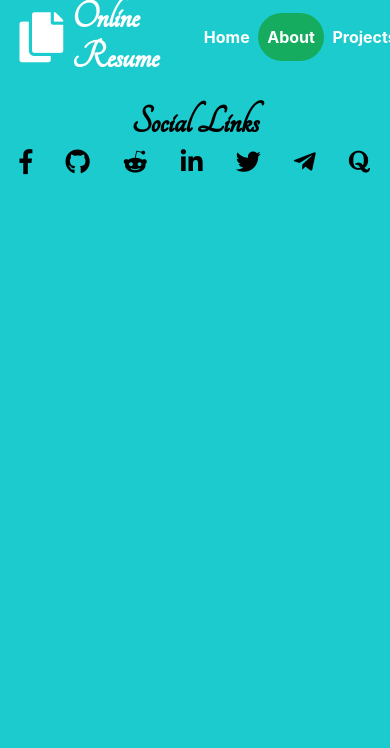
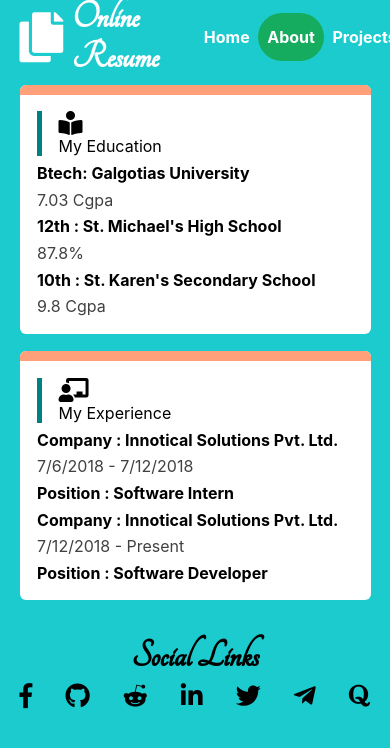
Before and after one commit to kstvigilante/website, a React (Create React App) app: page /about in a window 390 px wide. Shown: the top 748 px of the page. Built offline with nearby package versions, Linux system fonts and the light colour scheme.

Commit message:
basic website complete

```diff
--- a/src/components/Projectlist/Projectlist.css
+++ b/src/components/Projectlist/Projectlist.css
@@ -2,6 +2,10 @@
     display: flex;
     flex-wrap: wrap;
     justify-content: space-between;
+}
+
+p{
+    margin: 0;
 }
 
 .project{
@@ -31,8 +35,8 @@
 }
 
 .proImage{
-    width: 340px;
-    height: 192px;
+    width: 320px;
+    height: 180px;
 }
 
 #eosbluffImg{
@@ -69,11 +73,12 @@
 
 .tech{
     margin:2% 0;
-    padding: 3%;
-    width: auto;
+    padding: 2% 2% 2% 2%;
+    width: 25%;
     background: teal;
     color: white;
     border-radius: 6px;
+    text-align: center;
 }
 
 .tech:hover{
@@ -85,3 +90,7 @@
 a:link{
     text-decoration: none;
 }
+
+.bold-custom-text{
+    font-weight: bold;
+}
--- a/src/components/Projectlist/Projectlist.js
+++ b/src/components/Projectlist/Projectlist.js
@@ -6,13 +6,13 @@
         <div className = "projectList">
             <div className = "project">
                 <hr></hr>
-                <div>eosbluff</div>
+                <div className = "bold-custom-text">eosbluff</div>
                 <div className = "proImage" id = "eosbluffImg"></div>
-                <div>link : </div>
+                <div className = "bold-custom-text">link : </div>
                 <div><a href = "https://eosbluff.io" target = "_blank" rel="noopener noreferrer">https://eosbluff.io/</a></div>
-                <div>contribution : </div>
+                <div className = "bold-custom-text">contribution : </div>
                 <div className = "contribution"><p>developed smart contract(eosio blockchain)</p></div>
-                <div>technologies used : </div>
+                <div className = "bold-custom-text">technologies used : </div>
                 <div className = "tech-used">
                     <div className = "tech">css</div>
                     <div className = "tech">html</div>
@@ -24,13 +24,13 @@
 
             <div className = "project">
                 <hr></hr>
-                <div>utopialand</div>
+                <div className = "bold-custom-text">utopialand</div>
                 <div className = "proImage" id = "utopialandImg"></div>
-                <div>link : </div>
+                <div className = "bold-custom-text">link : </div>
                 <div><a href = "https://utopialand.org" target = "_blank" rel="noopener noreferrer">https://utopialand.org/</a></div>
-                <div>contribution : </div>
+                <div className = "bold-custom-text">contribution : </div>
                 <div className = "contribution"><p>developed front end</p></div>
-                <div>technologies used : </div>
+                <div className = "bold-custom-text">technologies used : </div>
                 <div className = "tech-used">
                     <div className = "tech">css</div>
                     <div className = "tech">html</div>
@@ -42,13 +42,13 @@
 
             <div className = "project">
                 <hr></hr>
-                <div>utopia dapps</div>
+                <div className = "bold-custom-text">utopia dapps</div>
                 <div className = "proImage" id = "utopiadappsImg"></div>
-                <div>link : </div>
+                <div className = "bold-custom-text">link : </div>
                 <div><a href = "https://identity.utopialand.org" target = "_blank" rel="noopener noreferrer">https://identity.utopialand.org</a></div>
-                <div>contribution : </div>
+                <div className = "bold-custom-text">contribution : </div>
                 <div className = "contribution"><p>developed front end + smart contracts</p></div>
-                <div>technologies used : </div>
+                <div className = "bold-custom-text">technologies used : </div>
                 <div className = "tech-used">
                     <div className = "tech">css</div>
                     <div className = "tech">html</div>
@@ -60,13 +60,13 @@
 
             <div className = "project">
                 <hr></hr>
-                <div>this website</div>
+                <div className = "bold-custom-text">this website</div>
                 <div className = "proImage" id = "thiswebsiteImg"></div>
-                <div>link : </div>
+                <div className = "bold-custom-text">link : </div>
                 <div><a href = "#" target = "_blank" rel="noopener noreferrer">this website</a></div>
-                <div>contribution : </div>
+                <div className = "bold-custom-text">contribution : </div>
                 <div className = "contribution"><p>developed front end</p></div>
-                <div>technologies used : </div>
+                <div className = "bold-custom-text">technologies used : </div>
                 <div className = "tech-used">
                     <div className = "tech">css</div>
                     <div className = "tech">html</div>
--- /dev/null
+++ b/src/components/connect/Connect.css
@@ -0,0 +1,46 @@
+.connect-cont{
+    display: flex;
+    flex-direction: column;
+    align-items: center;
+    text-align: center;
+    padding-bottom: 5%;
+}
+
+.contact-details{
+    margin-top: 5%;
+    padding-bottom: 2%;
+    width: 75%;
+    background: white;
+    display: flex;
+    flex-direction: column;
+    align-items: center;
+    border-radius: 6px;
+}
+
+.social-media-details{
+    margin-top: 5%;
+    padding-bottom: 2%;
+    width : 75%;
+    background: white;
+    display: flex;
+    flex-direction: column;
+    align-items: center;
+    border-radius: 6px;
+}
+
+.connect-cont div{
+    margin-top: 2%;
+}
+
+.tangerine-font{
+    font-family:  'Tangerine', serif;
+    font-size: 40px;
+    text-transform: capitalize;
+    font-weight: bold;
+    display: flex;
+    align-items: center;
+}
+
+.tangerine-font .icons{
+    margin-left: 30px;
+}
--- /dev/null
+++ b/src/components/connect/Connect.js
@@ -0,0 +1,28 @@
+import React from "react";
+import "./Connect.css";
+
+const Connect = () =>{
+    return(
+        <div className = "connect-cont">
+            <div className = "contact-details">
+                <hr className = "line"></hr>
+                <div>email : kst85077@gmail.com</div>
+                <div>phone number : 9654210850</div>
+                <div>github : https://github.com/kstvigilante</div>
+            </div>
+            <div className = "social-media-details">
+                <hr className = "line"></hr>
+                <div>connect with me on various social media platforms</div>
+                <div className = "tangerine-font">facebook<i className="fab fa-facebook-f icons"></i></div>
+                <div className = "tangerine-font">github<i className="fab fa-github icons"></i></div>
+                <div className = "tangerine-font">reddit<i className="fab fa-reddit-alien icons"></i></div>
+                <div className = "tangerine-font">linkedin<i className="fab fa-linkedin-in icons"></i></div>
+                <div className = "tangerine-font">twitter<i className="fab fa-twitter icons"></i></div>
+                <div className = "tangerine-font">telegram<i className="fab fa-telegram-plane icons"></i></div>
+                <div className = "tangerine-font">quora<i className="fab fa-quora icons"></i></div>
+            </div>
+        </div>
+    );
+};
+
+export default Connect;
--- /dev/null
+++ b/src/components/experience/Exp.css
@@ -0,0 +1,124 @@
+.exp-edu{
+    display: flex;
+}
+
+.exp{
+    margin-top: 5%;
+    flex: 1;
+    width: 100%;
+    display: flex;
+    justify-content: flex-end;
+    margin-right: 2%;
+
+}
+
+.edu{
+    margin-top: 5%;
+    flex: 1;
+    width: 100%;
+    display: flex;
+    justify-content: flex-start;
+    margin-left: 2%;
+}
+
+.exp-content{
+    width: 75%;
+    background: white;
+    border-radius: 6px;
+    padding-bottom: 5%;
+}
+
+.edu-content{
+    width: 75%;
+    background:white;
+    border-radius: 6px;
+    padding-bottom: 5%;
+}
+
+.exp-edu-title{
+    margin-top: 5%;
+    border: 0;
+    border-left: 5px solid teal;
+}
+
+.cont{
+    margin-left: 5%;
+}
+
+.cont p {
+    margin:0;
+    margin-left: 5%;
+    text-transform: capitalize;
+}
+
+.cont i{
+    margin-left: 5%;
+    font-size: 24px;
+}
+
+.line{
+    width: 100%;
+    height: 10px;
+    border: 0;
+    margin: 0;
+    background: #FFA07A;
+    border-top-left-radius: 6px;
+    border-top-right-radius: 6px;
+}
+
+.school{
+    margin-top: 2%;
+    text-transform: capitalize;
+    font-weight: bold;
+}
+
+.marks{
+    margin-top: 2%;
+    text-transform: capitalize;
+    color: rgb(65, 65, 65);
+}
+
+.comp{
+    margin-top: 2%;
+    text-transform: capitalize;
+    font-weight: bold;
+}
+
+.date{
+    margin-top: 2%;
+    text-transform: capitalize;
+    color: rgb(65, 65, 65);
+}
+
+.pos{
+    margin-top: 2%;
+    text-transform: capitalize;
+    font-weight: bold;
+}
+
+@media only screen and (max-width: 960px) {
+    .exp-edu{
+        display: flex;
+        flex-direction: column;
+    }
+
+    .exp{
+        justify-content: center;
+        margin-right: 0;
+    }
+
+    .edu{
+        justify-content: center;
+        margin-left: 0;
+    }
+}
+
+@media only screen and (max-width: 480px){
+    .exp-content{
+        width: 100%;
+    }
+
+    .edu-content{
+        width: 100%;
+    }
+}
--- /dev/null
+++ b/src/components/experience/Exp.js
@@ -0,0 +1,45 @@
+import React from "react";
+import "./Exp.css";
+
+const Exp = () => {
+    return (
+        <div className="exp-edu">
+            <div className="exp">
+                <div className = "exp-content">
+                    <hr class = "line"></hr>
+                    <div className = "cont">
+                        <div className = "exp-edu-title">
+                            <div><i class="fas fa-book-reader"></i></div>
+                            <div><p>my education</p></div>
+                        </div>
+                        <div className = "school">btech: galgotias university</div>
+                        <div className = "marks">7.03 cgpa</div>
+                        <div className = "school">12th : st. michael's high school</div>
+                        <div className = "marks">87.8%</div>
+                        <div className = "school">10th : st. karen's secondary school</div>
+                        <div className = "marks">9.8 cgpa</div>
+                    </div>
+                </div>
+            </div>
+            <div className="edu">
+                <div className = "edu-content">
+                <hr class = "line"></hr>
+                    <div className = "cont">
+                        <div className = "exp-edu-title">
+                            <div><i class="fas fa-chalkboard-teacher"></i></div>
+                            <div><p>my experience</p></div>
+                        </div>
+                        <div className = "comp">company : innotical solutions pvt. ltd.</div>
+                        <div className = "date">7/6/2018 - 7/12/2018</div>
+                        <div className = "pos">position : software intern</div>
+                        <div className = "comp">company : innotical solutions pvt. ltd.</div>
+                        <div className = "date">7/12/2018 - present</div>
+                        <div className = "pos">position : software developer</div>
+                    </div>
+                </div>
+            </div>
+        </div>
+    );
+};
+
+export default Exp;
--- a/src/pages/About.js
+++ b/src/pages/About.js
@@ -1,6 +1,7 @@
 import React, { Component } from 'react';
 import Header from "../components/header/Header";
 import Footer from "../components/footer/Footer";
+import Exp from "../components/experience/Exp";
 
 class About extends Component {
 
@@ -12,6 +13,7 @@
     return (
       <div className="container">
         <Header />
+        <Exp />
         <Footer />
       </div>
     );
--- a/src/pages/Contact.js
+++ b/src/pages/Contact.js
@@ -1,6 +1,6 @@
 import React, { Component } from 'react';
 import Header from "../components/header/Header";
-import Footer from "../components/footer/Footer";
+import Connect from "../components/connect/Connect";
 
 class Contact extends Component {
 
@@ -12,7 +12,7 @@
     return (
       <div className="container">
         <Header />
-        <Footer />
+        <Connect />
       </div>
     );
   }
```
Also changed, not shown: public/background1.jpeg (added).
